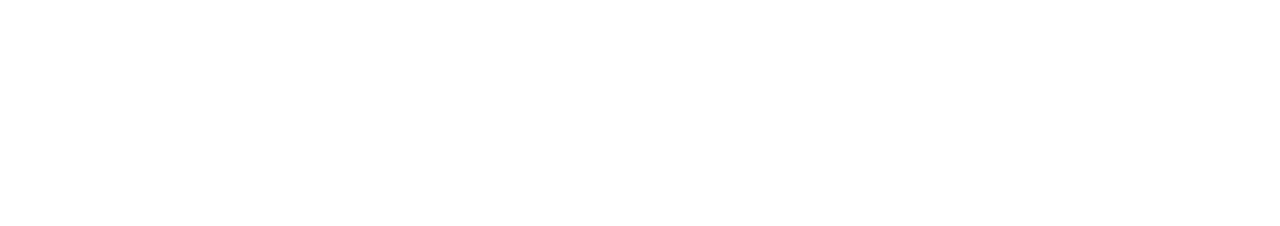
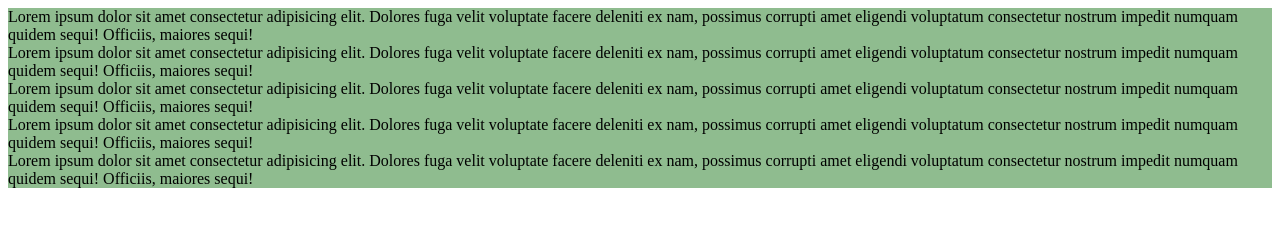
Before and after one commit to Juhaifa12/github-repo-for-web, a plain HTML site: page index.html in a window 1280 px wide. Drawn offline with Linux system fonts and the light colour scheme.

Commit message:
added 2nd commit

```diff
--- a/index.html
+++ b/index.html
@@ -3,9 +3,22 @@
 <head>
     <meta charset="UTF-8">
     <meta name="viewport" content="width=device-width, initial-scale=1.0">
-    <title>My first githup repo for web</title>
+    <title>My first githup repo for </title>
+    <link rel="stylesheet" href="styles/blog.css">
 </head>
 <body>
+    <div>
+        Lorem ipsum dolor sit amet consectetur adipisicing elit. Dolores fuga velit voluptate facere deleniti ex nam, possimus corrupti amet eligendi voluptatum consectetur nostrum impedit numquam quidem sequi! Officiis, maiores sequi!
+    </div>
+     <div>
+        Lorem ipsum dolor sit amet consectetur adipisicing elit. Dolores fuga velit voluptate facere deleniti ex nam, possimus corrupti amet eligendi voluptatum consectetur nostrum impedit numquam quidem sequi! Officiis, maiores sequi!
+    </div> <div>
+        Lorem ipsum dolor sit amet consectetur adipisicing elit. Dolores fuga velit voluptate facere deleniti ex nam, possimus corrupti amet eligendi voluptatum consectetur nostrum impedit numquam quidem sequi! Officiis, maiores sequi!
+    </div> <div>
+        Lorem ipsum dolor sit amet consectetur adipisicing elit. Dolores fuga velit voluptate facere deleniti ex nam, possimus corrupti amet eligendi voluptatum consectetur nostrum impedit numquam quidem sequi! Officiis, maiores sequi!
+    </div> <div>
+        Lorem ipsum dolor sit amet consectetur adipisicing elit. Dolores fuga velit voluptate facere deleniti ex nam, possimus corrupti amet eligendi voluptatum consectetur nostrum impedit numquam quidem sequi! Officiis, maiores sequi!
+    </div>
 
 </body>
 </html>
--- /dev/null
+++ b/styles/blog.css
@@ -0,0 +1,3 @@
+div{
+    background-color: darkseagreen;
+}
```
